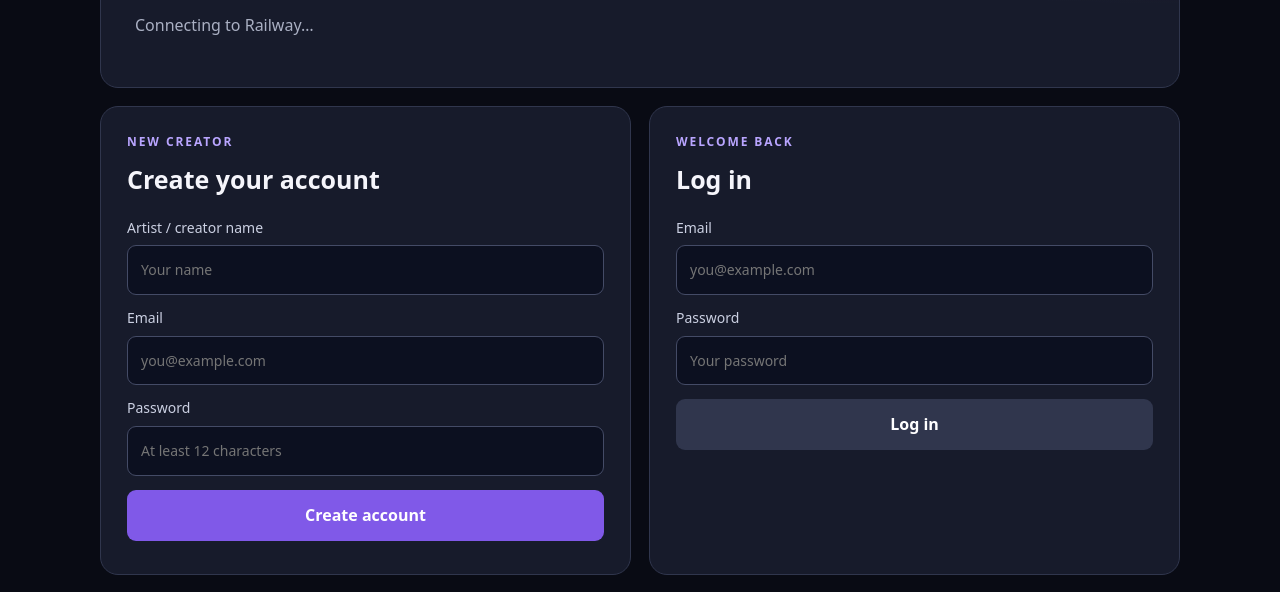
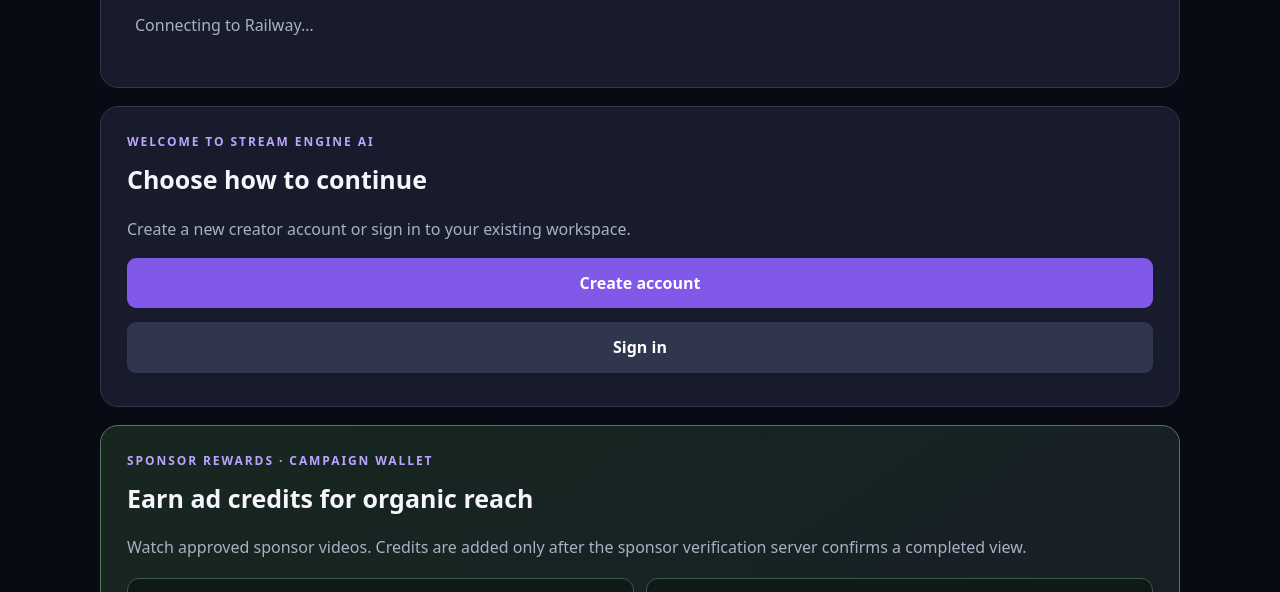
Before and after one commit to yungairesspeaks-coder/Stream-Engine-AI, a website: page public/index.html in a window 1280 px wide. Shown: the part 201-793 px from the top of the page. Drawn offline with Linux system fonts and the light colour scheme.

Commit message:
Separate creator sign-up and sign-in page layouts

```diff
--- a/public/index.html
+++ b/public/index.html
@@ -2,9 +2,9 @@
 <html lang="en"><head><meta charset="utf-8"><meta name="viewport" content="width=device-width,initial-scale=1"><meta name="theme-color" content="#090b14"><title>Yung Aires Stream Engine AI</title><link rel="stylesheet" href="/style.css"></head>
 <body><main>
 <header class="hero"><p class="eyebrow">YUNG AIRES PRESENTS</p><h1>STREAM ENGINE <span>AI</span></h1><p>Turn your next release into a smarter short-form campaign.</p><p id="health" class="status">Connecting to Railway…</p></header>
-<section class="auth-grid">
-<article class="panel"><p class="eyebrow">NEW CREATOR</p><h2>Create your account</h2><form id="register"><label>Artist / creator name<input name="displayName" maxlength="80" placeholder="Your name"></label><label>Email<input name="email" type="email" autocomplete="email" required placeholder="you@example.com"></label><label>Password<input name="password" type="password" minlength="12" maxlength="128" autocomplete="new-password" required placeholder="At least 12 characters"></label><button>Create account</button></form></article>
-<article class="panel"><p class="eyebrow">WELCOME BACK</p><h2>Log in</h2><form id="login"><label>Email<input name="email" type="email" autocomplete="username" required placeholder="you@example.com"></label><label>Password<input name="password" type="password" autocomplete="current-password" required placeholder="Your password"></label><button class="secondary">Log in</button></form></article></section>
+<section id="authChoice" class="panel auth-choice"><p class="eyebrow">WELCOME TO STREAM ENGINE AI</p><h2>Choose how to continue</h2><p class="muted">Create a new creator account or sign in to your existing workspace.</p><div class="auth-actions"><button id="openRegister" type="button">Create account</button><button id="openLogin" type="button" class="secondary">Sign in</button></div></section>
+<section id="registerPage" class="panel auth-page hidden"><div class="section-head"><div><p class="eyebrow">NEW CREATOR</p><h2>Create your account</h2></div><button id="backFromRegister" class="secondary compact" type="button">Back</button></div><form id="register"><label>Artist / creator name<input name="displayName" maxlength="80" placeholder="Your name"></label><label>Email<input name="email" type="email" autocomplete="email" required placeholder="you@example.com"></label><label>Password<input name="password" type="password" minlength="12" maxlength="128" autocomplete="new-password" required placeholder="At least 12 characters"></label><button>Create account</button></form></section>
+<section id="loginPage" class="panel auth-page hidden"><div class="section-head"><div><p class="eyebrow">WELCOME BACK</p><h2>Sign in</h2></div><button id="backFromLogin" class="secondary compact" type="button">Back</button></div><form id="login"><label>Email<input name="email" type="email" autocomplete="username" required placeholder="you@example.com"></label><label>Password<input name="password" type="password" autocomplete="current-password" required placeholder="Your password"></label><button class="secondary">Log in</button></form></section>
 <section id="workspace" class="panel hidden"><div class="section-head"><div><p class="eyebrow">YOUR WORKSPACE</p><h2>Spotify vibe ad studio</h2><p class="muted">Build a campaign around your official track link.</p></div><button id="logout" class="secondary compact">Log out</button></div>
 <div class="studio-grid"><div><form id="campaign"><label>Song / campaign title<input name="title" required maxlength="120" placeholder="Track title"></label><label>Spotify track URL<input name="songUrl" type="url" required placeholder="https://open.spotify.com/track/..."></label><label>Genre / vibe<input name="genre" maxlength="80" placeholder="Melodic drill, pain rap, high energy…"></label><label>Creative direction<textarea name="brief" maxlength="1000" placeholder="Describe the emotion, story, colors, audience, and visual style."></textarea></label><label>Number of ad concepts<select name="count"><option>5</option><option selected>10</option><option>20</option></select></label><button>Generate scripts, hooks & ad concepts</button></form></div><div class="preview"><p class="eyebrow">SPOTIFY TRACK PREVIEW</p><div id="spotifyEmbed" class="embed-placeholder">Your official Spotify track preview will appear here after you add a track link.</div><p class="fine">Spotify streams inside Spotify. We do not rip or extract audio. To make a finished song-backed edit, supply audio you own or are licensed to use.</p></div></div>
 <div id="message" role="status" aria-live="polite"></div><div id="library"></div></section>
```
